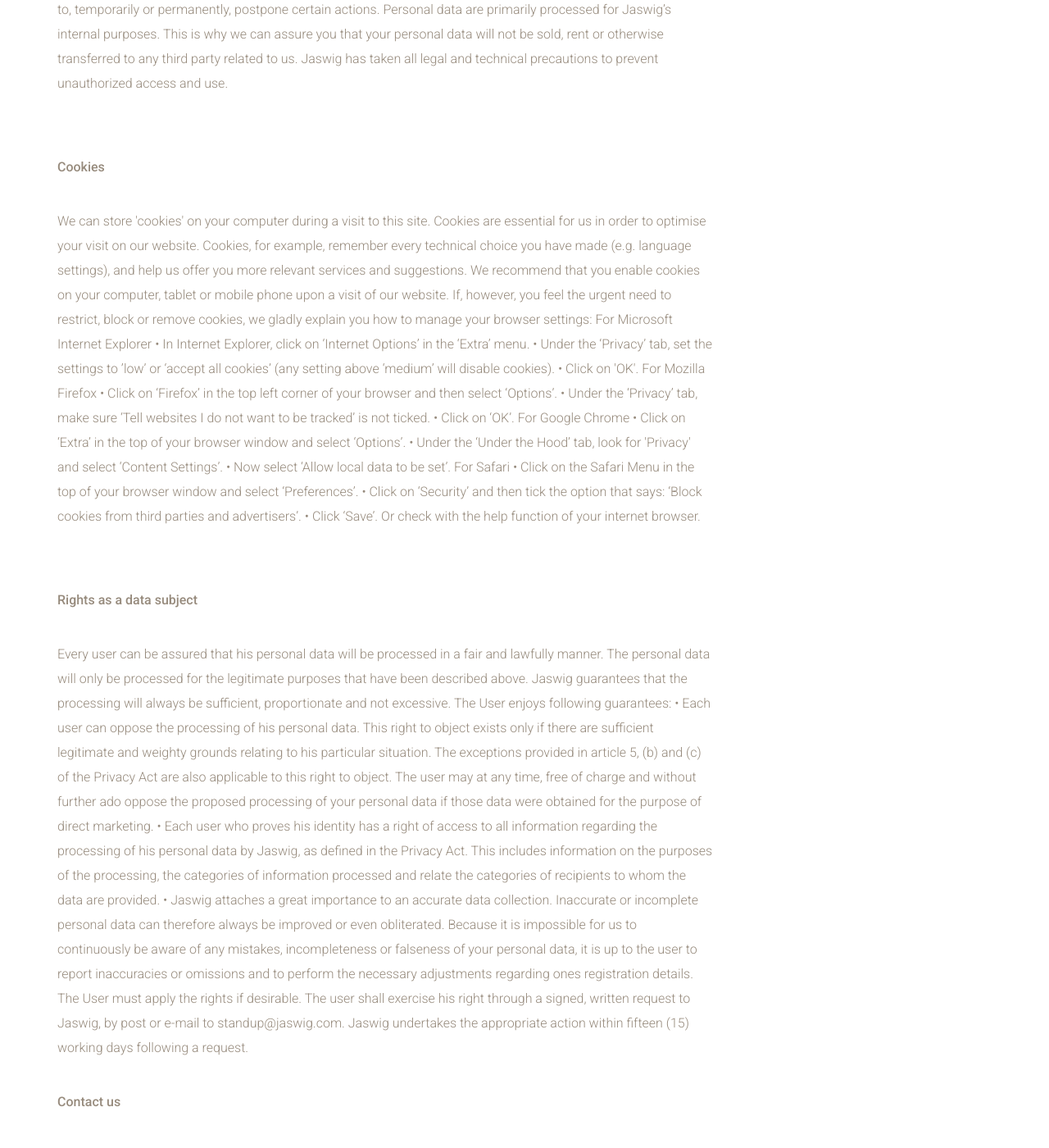
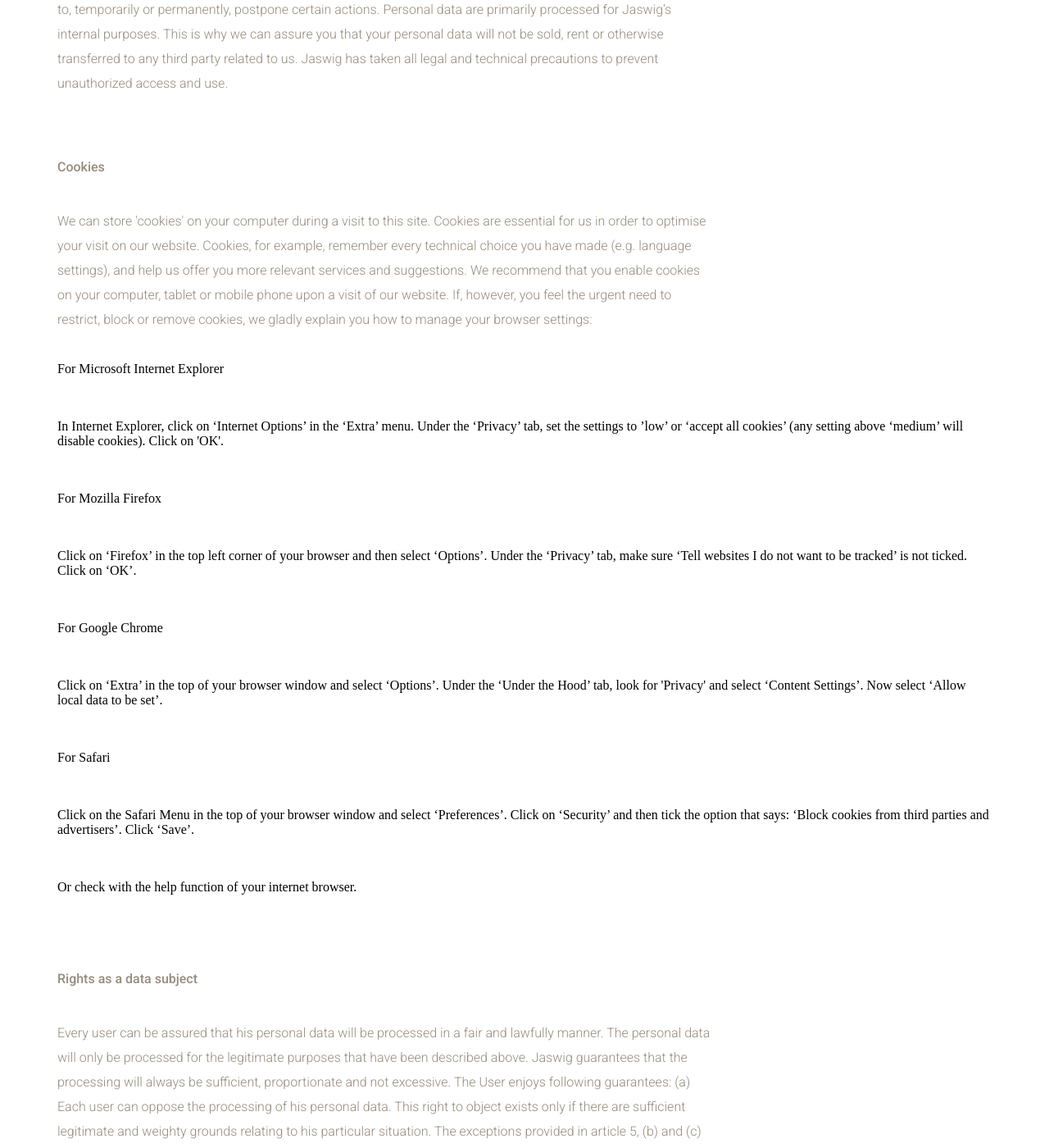
Before and after one commit to samuelrieder/jaswig.github.io, a Jekyll site: the page built from privacy.html, in a window 1280 px wide and 1400 px high, scrolled down 1653 px. Shown: the whole window at 82% size. Built offline with Jekyll 4.4.1, drawn with Linux system fonts in a browser that asks for light colours; nearby versions of some CDN libraries; some of the changed text lies outside the part shown.

Commit message:
Update privacy.html

```diff
--- a/privacy.html
+++ b/privacy.html
@@ -42,30 +42,31 @@ Personal data are primarily processed for Jaswig’s internal purposes. This is
       <p>We can store 'cookies' on your computer during a visit to this site. Cookies are essential for us in order to optimise your visit on our website. Cookies, for example, remember every technical choice you have made (e.g. language settings), and help us offer you more relevant services and suggestions.
 
       We recommend that you enable cookies on your computer, tablet or mobile phone upon a visit of our website. If, however, you feel the urgent need to restrict, block or remove cookies, we gladly explain you how to manage your browser settings:
-      For Microsoft Internet Explorer
-•	In Internet Explorer, click on ‘Internet Options’ in the ‘Extra’ menu.
-•	Under the ‘Privacy’ tab, set the settings to ’low’ or ‘accept all cookies’ (any setting above ‘medium’ will disable cookies).
-•	Click on 'OK'.
-For Mozilla Firefox
-•	Click on ‘Firefox’ in the top left corner of your browser and then select ‘Options’.
-•	Under the ‘Privacy’ tab, make sure ‘Tell websites I do not want to be tracked’ is not ticked.
-•	Click on ‘OK’.
-For Google Chrome
-•	Click on ‘Extra’ in the top of your browser window and select ‘Options’.
-•	Under the ‘Under the Hood’ tab, look for 'Privacy' and select ‘Content Settings’.
-•	Now select ‘Allow local data to be set’.
-For Safari
-•	Click on the Safari Menu in the top of your browser window and select ‘Preferences’.
-•	Click on ‘Security’ and then tick the option that says: ‘Block cookies from third parties and advertisers’.
-•	Click ‘Save’.
-Or check with the help function of your internet browser.</p>
+      </p>For Microsoft Internet Explorer</p>
+      In Internet Explorer, click on ‘Internet Options’ in the ‘Extra’ menu.
+      Under the ‘Privacy’ tab, set the settings to ’low’ or ‘accept all cookies’ (any setting above ‘medium’ will disable cookies).
+      Click on 'OK'.
+      </p>For Mozilla Firefox</p>
+      Click on ‘Firefox’ in the top left corner of your browser and then select ‘Options’.
+      Under the ‘Privacy’ tab, make sure ‘Tell websites I do not want to be tracked’ is not ticked.
+      Click on ‘OK’.
+      </p>For Google Chrome</p>
+      Click on ‘Extra’ in the top of your browser window and select ‘Options’.
+      Under the ‘Under the Hood’ tab, look for 'Privacy' and select ‘Content Settings’.
+      Now select ‘Allow local data to be set’.
+      </p>For Safari</p>
+      Click on the Safari Menu in the top of your browser window and select ‘Preferences’.
+      Click on ‘Security’ and then tick the option that says: ‘Block cookies from third parties and advertisers’.
+      Click ‘Save’.
+      </p>Or check with the help function of your internet browser.</p>
       <p> </p>
       <p><strong>Rights as a data subject</strong></p>
       <p>Every user can be assured that his personal data will be processed in a fair and lawfully manner. The personal data will only be processed for the legitimate purposes that have been described above. Jaswig guarantees that the processing will always be sufficient, proportionate and not excessive. The User enjoys following guarantees:
-•	Each user can oppose the processing of his personal data. This right to object exists only if there are sufficient legitimate and weighty grounds relating to his particular situation. The exceptions provided in article 5, (b) and (c) of the Privacy Act are also applicable to this right to object. The user may at any time, free of charge and without further ado oppose the proposed processing of your personal data if those data were obtained for the purpose of direct marketing.
-•	Each user who proves his identity has a right of access to all information regarding the processing of his personal data by Jaswig, as defined in the Privacy Act. This includes information on the purposes of the processing, the categories of information processed and relate the categories of recipients to whom the data are provided.
-•	Jaswig attaches a great importance to an accurate data collection. Inaccurate or incomplete personal data can therefore always be improved or even obliterated. Because it is impossible for us to continuously be aware of any mistakes, incompleteness or falseness of your personal data, it is up to the user to report inaccuracies or omissions and to perform the necessary adjustments regarding ones registration details.
-The User must apply the rights if desirable. The user shall exercise his right through a signed, written request to Jaswig, by post or e-mail to standup@jaswig.com.  Jaswig undertakes the appropriate action within fifteen (15) working days following a request.</p>
+      (a) Each user can oppose the processing of his personal data. This right to object exists only if there are sufficient legitimate and weighty grounds relating to his particular situation. The exceptions provided in article 5, (b) and (c) of the Privacy Act are also applicable to this right to object. The user may at any time, free of charge and without further ado oppose the proposed processing of your personal data if those data were obtained for the purpose of direct marketing.
+      (b) Each user who proves his identity has a right of access to all information regarding the processing of his personal data by Jaswig, as defined in the Privacy Act. This includes information on the purposes of the processing, the categories of information processed and relate the categories of recipients to whom the data are provided.
+      (c) Jaswig attaches a great importance to an accurate data collection. Inaccurate or incomplete personal data can therefore always be improved or even obliterated. Because it is impossible for us to continuously be aware of any mistakes, incompleteness or falseness of your personal data, it is up to the user to report inaccuracies or omissions and to perform the necessary adjustments regarding ones registration details.
+
+      The User must apply the rights if desirable. The user shall exercise his right through a signed, written request to Jaswig, by post or e-mail to standup@jaswig.com.  Jaswig undertakes the appropriate action within fifteen (15) working days following a request.</p>
 
       <p><strong>Contact us</strong></p>
       <p>If you have any questions, complaints, or comments regarding this Privacy Policy or our information collection practices, please contact our Privacy Policy Administrator through one of the following ways:</p>
```
